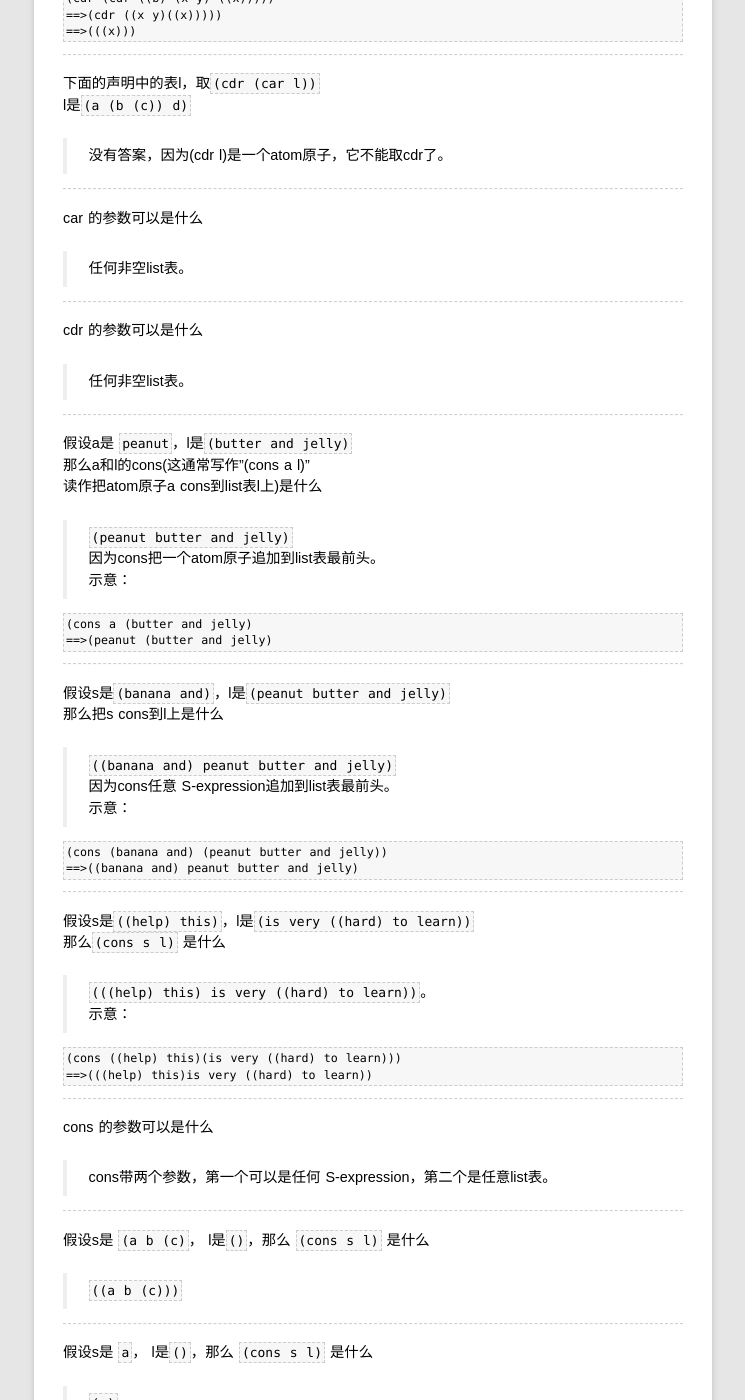
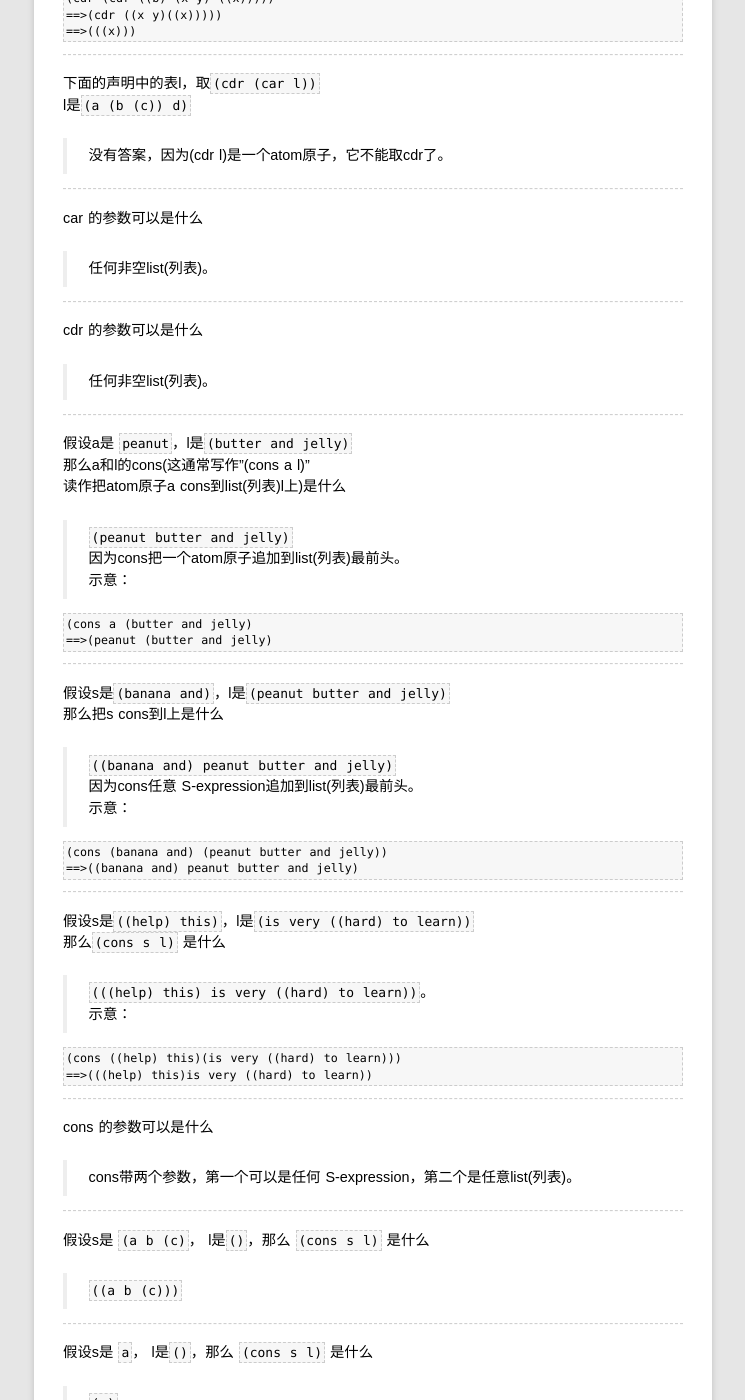
Before and after one commit to rhuichao/uternet.github.io, a Jekyll site: the page built from TLS/01.md, in a window 1280 px wide and 1400 px high, scrolled down 5150 px. Shown: the whole window, without its empty margins (267-1012 px from the left). Built offline with Jekyll 4.4.1, drawn with Linux system fonts in a browser that asks for light colours; some web fonts are replaced; Markdown is read by kramdown in place of the engine named in the settings; some of the changed text lies outside the part shown.

Commit message:
new document posted

````diff
--- a/TLS/01.md
+++ b/TLS/01.md
@@ -4,63 +4,63 @@ title:  玩具
 ---
 
 ------------------
-这是原子atom吗？
+这是原子(atom)吗？
 `atom`
 
 >是的，因为atom是一个字母a开头的字符串。
 
 ------------------
 
-这是原子atom吗？
+这是原子(atom)吗？
 `turkey`
 
 >是的，因为atom是字母开头的字符串。
 
 ------------------
 
-这是原子atom吗？
+这是原子(atom)吗？
 `1492`
 
 >是的，因为1492是数字的字符串。
 
 ------------------
 
-这是原子atom吗？
+这是原子(atom)吗？
 `u`
 
 >是的，因为u是字母开头的字符串，仅仅一个字符。
 
 ------------------
 
-这是原子atom吗？
+这是原子(atom)吗？
 `*abc$`
 
 >是的，因为atom是字母或者除了括号”(“和“)”外的特殊字符开头的字符串。
 
 ------------------
 
-这是list表吗？
+这是list(列表)吗？
 `(atom)`
 
 >是的，因为(atom)是一个atom原子外加括号构成。
 
 ------------------
 
-这是list表吗？
+这是list(列表)吗？
 `(atom turkey or)`
 
 >是的，因为它是由一组原子外加括号构成。
 
 ------------------
 
-这是list表吗？
+这是list(列表)吗？
 `(atom turkey) or`
 
 >不是，这是两个没有括起来的两个S-expression表达式，第一个是含有两个atom原子list列，第二个是一个atom原子。
 
 ------------------
 
-这是list表吗？
+这是list(列表)吗？
 `((atom turkey) or)`
 
 >是的，因为这是两个S-expression表达式外加括号构成。
@@ -84,7 +84,7 @@ title:  玩具
 这是S-expression吗？
 `((x y) z)`
 
->是的，因为所有的list表都是S-expression表达式。
+>是的，因为所有的list(列表)都是S-expression表达式。
 
 ------------------
 
@@ -95,7 +95,7 @@ title:  玩具
 
 ------------------
 
-list表中有多少个 S-expression?
+list(列表)中有多少个 S-expression?
 `(how are you doing so far)`
 
 >六个，how, are, you, doing, so, 和far。
@@ -109,7 +109,7 @@ list表中有多少个 S-expression?
 
 ------------------
 
-list表中有多少个 S-expression?
+list(列表)中有多少个 S-expression?
 `(((how) are) ((you) (doing so)) far)`
 
 >三个，((how) are), ((you) (doing so)), 和 far
@@ -126,7 +126,7 @@ list表中有多少个 S-expression?
 这是atom原子吗？
 `()`
 
->不是，因为()仅仅是一个list表。
+>不是，因为()仅仅是一个list(列表)。
 
 ------------------
 
@@ -140,7 +140,7 @@ list表中有多少个 S-expression?
 下面的声明中的表l的car是什么
 `(a b c)`
 
->是a，因为a是list表的第一个atom原子
+>是a，因为a是list(列表)的第一个atom原子
 
 ------------------
 
@@ -148,7 +148,7 @@ list表中有多少个 S-expression?
 下面的声明中的表l的car是什么
 l是`((a b c) x y z)`
 
->`(a b c)`, 因为(a b c)是这个非空list表的第一个 S-expression表达式。
+>`(a b c)`, 因为(a b c)是这个非空list(列表)的第一个 S-expression表达式。
 
 ------------------
 
@@ -169,7 +169,7 @@ l是 `()`
 
 ```
     Car的规则
-    基本操作符car仅为非空list表定义。
+    基本操作符car仅为非空list(列表)定义。
 ```
 
 ------------------
@@ -251,7 +251,7 @@ l是()
 
 ```
     cdr的规则
-    基本操作符cdr仅为非空list表定义。
+    基本操作符cdr仅为非空list(列表)定义。
     任何非空list的cdr都是另一个list。
 ```
 
@@ -292,22 +292,22 @@ l是`(a (b (c)) d)`
 
 car 的参数可以是什么
 
->任何非空list表。
+>任何非空list(列表)。
 
 ------------------
 
 cdr 的参数可以是什么
 
->任何非空list表。
+>任何非空list(列表)。
 
 ------------------
 
 假设a是 `peanut`，l是`(butter and jelly)`
 那么a和l的cons(这通常写作"(cons a l)"
-读作把atom原子a cons到list表l上)是什么
+读作把atom原子a cons到list(列表)l上)是什么
 
 >`(peanut butter and jelly)`
->因为cons把一个atom原子追加到list表最前头。
+>因为cons把一个atom原子追加到list(列表)最前头。
 >示意：
 
     (cons a (butter and jelly)
@@ -319,7 +319,7 @@ cdr 的参数可以是什么
 那么把s cons到l上是什么
 
 >`((banana and) peanut butter and jelly)`
->因为cons任意 S-expression追加到list表最前头。
+>因为cons任意 S-expression追加到list(列表)最前头。
 >示意：
 
     (cons (banana and) (peanut butter and jelly))
@@ -340,7 +340,7 @@ cdr 的参数可以是什么
 
 cons 的参数可以是什么
 
->cons带两个参数，第一个可以是任何 S-expression，第二个是任意list表。
+>cons带两个参数，第一个可以是任何 S-expression，第二个是任意list(列表)。
 
 ------------------
 
@@ -367,8 +367,8 @@ cons 的参数可以是什么
     cons的规则
 
     基本操作符cons有两个参数。
-    cons的第二个参数必须是list表，
-    结果返回一个list表。
+    cons的第二个参数必须是list(列表)，
+    结果返回一个list(列表)。
 ```
 
 
@@ -394,7 +394,7 @@ cons 的参数可以是什么
 
 ------------------
 
-假设l是`()`，那么l是null list表，对么
+假设l是`()`，那么l是null list(列表)，对么
 
 >是的，因为它是一个含有0个 S-expression表达式的list列表。
 
@@ -422,7 +422,7 @@ cons 的参数可以是什么
 ```
 Null的规则
 
-基本操作符null?仅仅为list表定义
+基本操作符null?仅仅为list(列表)定义
 ```
 
 ------------------
@@ -450,7 +450,7 @@ S:(define atom?
 
 假如s是 `(Harry had a heap of apples)`，那么 `(atom? s)` 是真是假
 
->假。因为s是一个list表。
+>假。因为s是一个list(列表)。
 
 ------------------
 
@@ -521,7 +521,7 @@ atom？有几个参数
 假设l1是`()`，l2是 `(strawberry)`
 那么 `(eq? l1 l2)`是真还是假
 
->没有答案，`()`和`(strawberry)`是list表。
+>没有答案，`()`和`(strawberry)`是list(列表)。
 >注：实际当中是可以作为eq？的参数的。
 
 ------------------
@@ -564,6 +564,6 @@ a是 `Mary`，
 `(eq?(car l) (car (cdr l)))`
 是真还是假
 
->真。因为这是在比较list表中的第一个和第二个atom原子。
+>真。因为这是在比较list(列表)中的第一个和第二个atom原子。
 
 <center>==>现在去，做出自己的花生酱果冻三明治<==</center>
````
